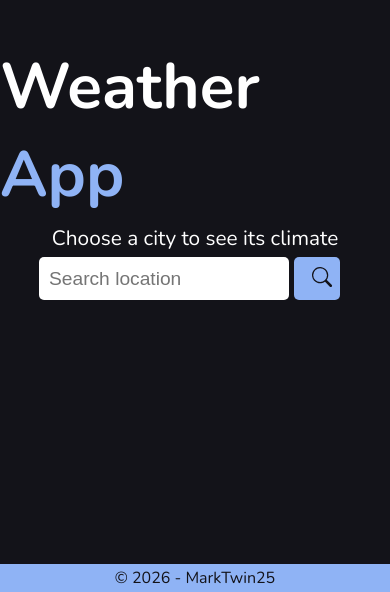
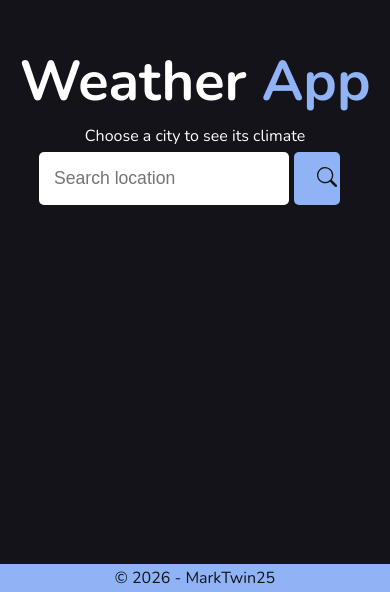
Before and after one commit to MarkTwin25/WeatherApp, a website built with webpack: page src/template.html in a window 390 px wide. Shown: the part 252-844 px from the top of the page. Built offline with nearby package versions, Linux system fonts and the light colour scheme.

Commit message:
feat: mobile version of intro page

```diff
--- a/src/styles.css
+++ b/src/styles.css
@@ -107,3 +107,24 @@ footer {
     justify-content: center;
     color: var(--main-color);
 }
+
+/* Media queries */
+@media (max-width: 600px) {
+    .search-section .title {
+        font-size: 3.5rem;
+        text-align: center;
+    }
+
+    .search-section .intro-description {
+        font-size: 1rem;
+    }
+
+    .search-intro .input-intro {
+        padding: 15px;
+        font-size: 1.1rem;
+    }
+
+    .search-intro button {
+        padding: 15px;
+    }
+}
```
